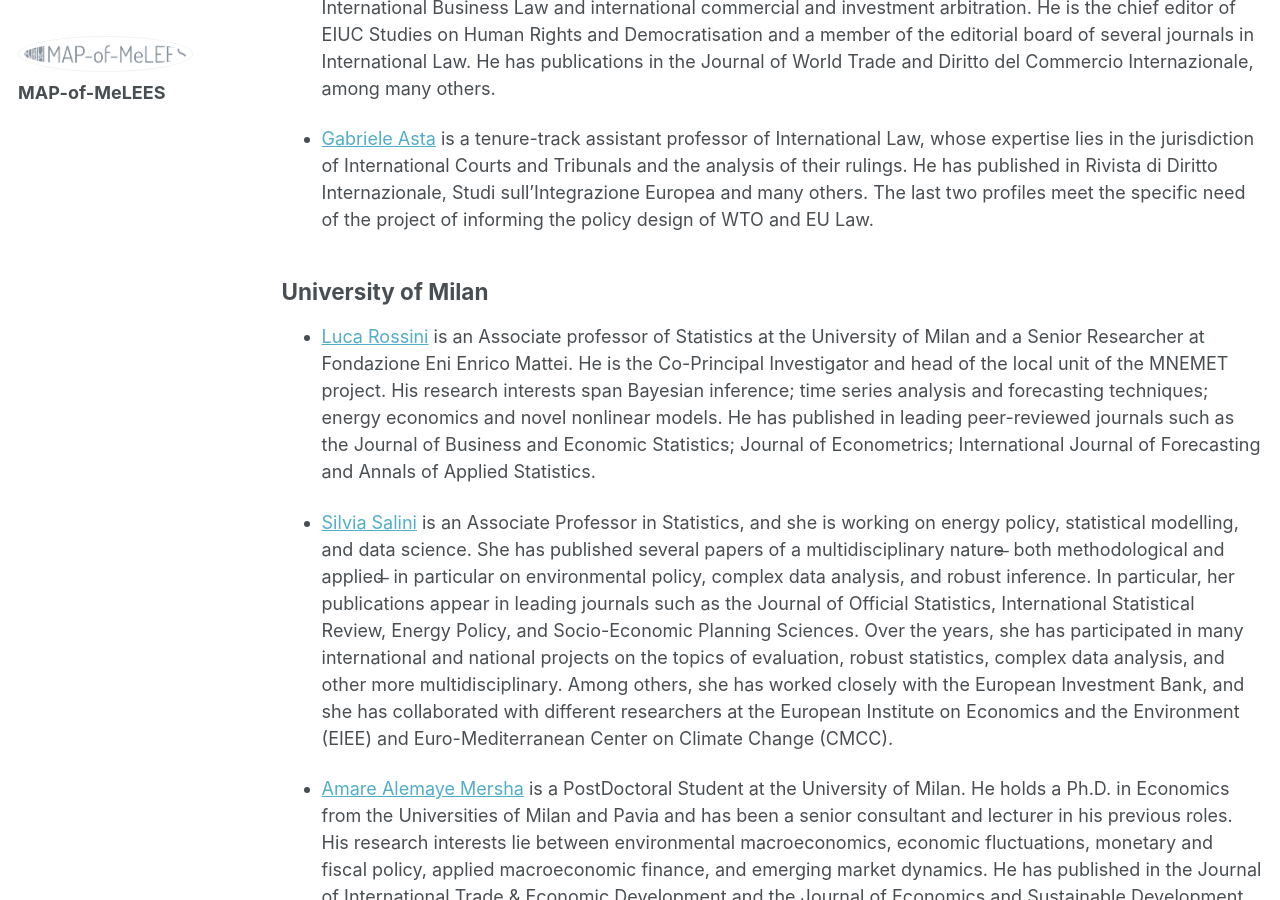
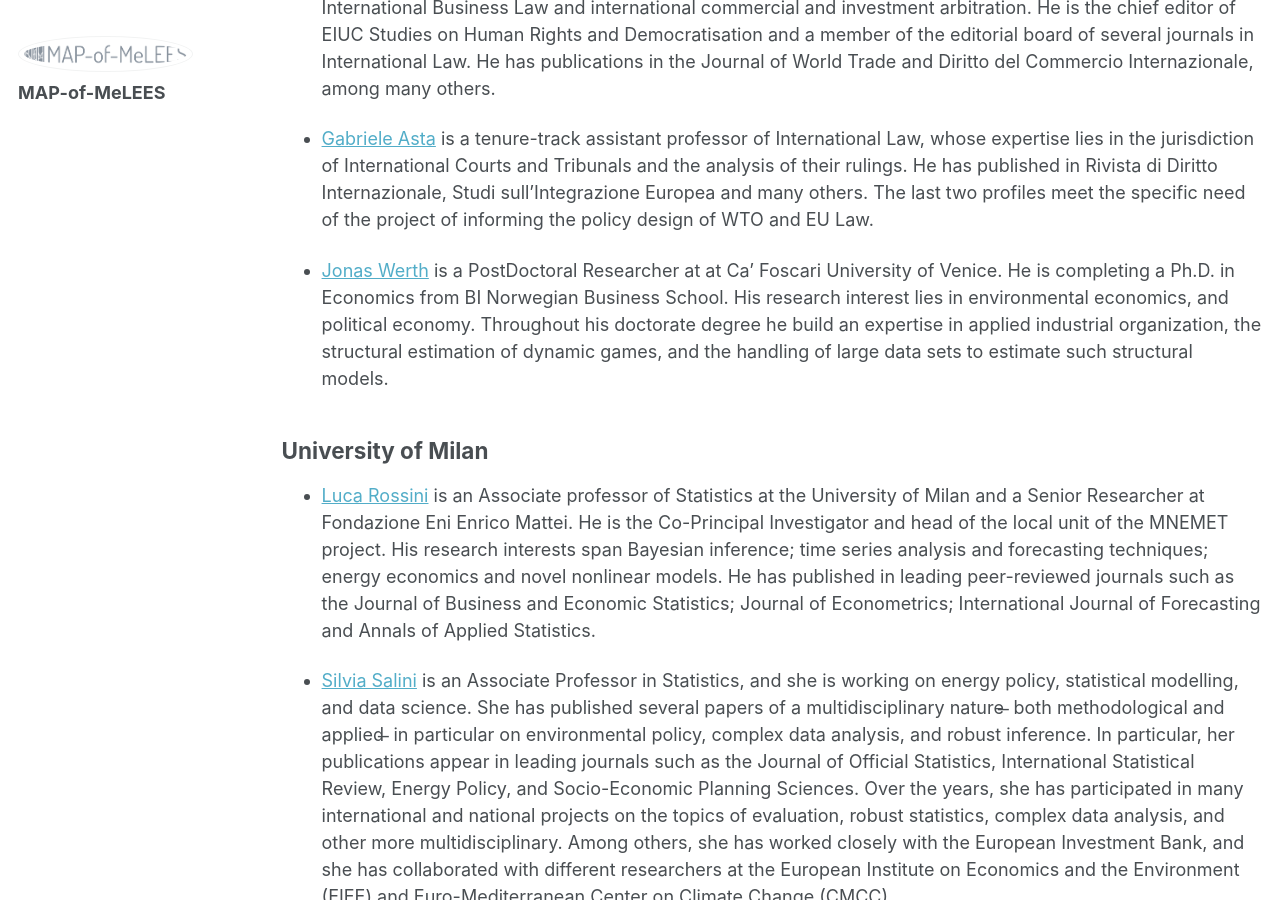
Before and after one commit to valeriodotti/MAP-of-MeLEES, a Jekyll site: the page built from _pages/groups.md, in a window 1280 px wide and 900 px high, scrolled down 712 px. Built offline with Jekyll 4.4.1, drawn with Linux system fonts in a browser that asks for light colours.

Commit message:
Update groups-Jonas.md

```diff
--- a/_pages/groups.md
+++ b/_pages/groups.md
@@ -17,6 +17,8 @@ MAP-of-MeLEES aims to bring together researchers from two Italian universities.
 
 * [Gabriele Asta](https://www.unive.it/data/persone/25535245) is a tenure-track assistant professor of International Law, whose expertise lies in the jurisdiction of International Courts and Tribunals and the analysis of their rulings. He has published in Rivista di Diritto Internazionale, Studi sull’Integrazione Europea and many others. The last two profiles meet the specific need of the project of informing the policy design of WTO and EU Law.
 
+* [Jonas Werth](https://www.unive.it/data/persone/28547727) is a PostDoctoral Researcher at at Ca' Foscari University of Venice. He is completing a Ph.D. in Economics from BI Norwegian Business School. His research interest lies in environmental economics, and political economy. Throughout his doctorate degree he build an expertise in applied industrial organization, the structural estimation of dynamic games, and the handling of large data sets to estimate such structural models.
+
 ## University of Milan
 
 * [Luca Rossini](https://rossiniluca.github.io/web/) is an Associate professor of Statistics at the University of Milan and a Senior Researcher at Fondazione Eni Enrico Mattei. He is the Co-Principal Investigator and head of the local unit of the MNEMET project. His research interests span Bayesian inference; time series analysis and forecasting techniques; energy economics and novel nonlinear models. He has published in leading peer-reviewed journals such as the Journal of Business and Economic Statistics; Journal of Econometrics; International Journal of Forecasting and Annals of Applied Statistics.
```
